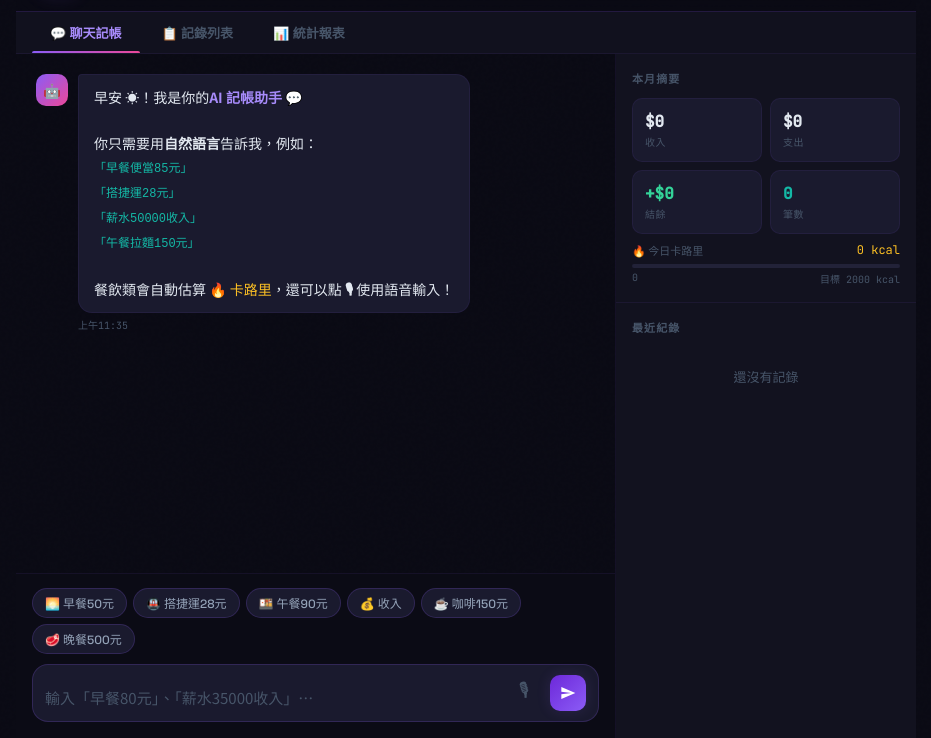
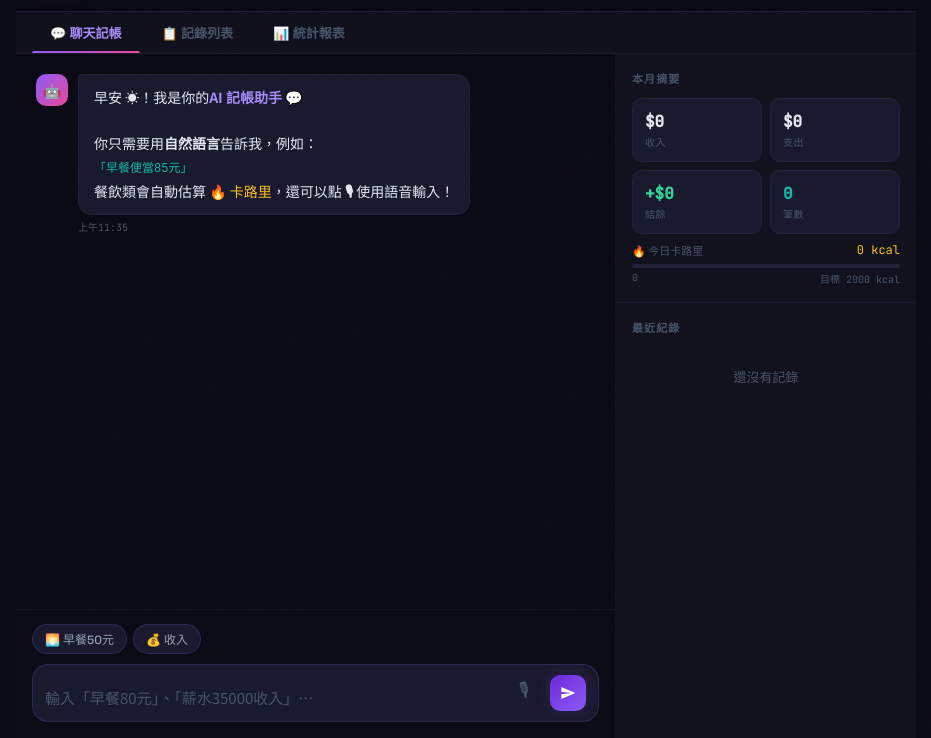
Before and after one commit to hansid2047/BudgetChat, a plain HTML site: page index.html in a window 1280 px wide. Shown: the part 62-800 px from the top of the page, without its empty margins (174-1105 px from the left). Drawn offline with Linux system fonts and the light colour scheme.

Commit message:
Update index.html

```diff
--- a/index.html
+++ b/index.html
@@ -389,11 +389,9 @@ body::before{
       <div class="input-area">
         <div class="hint-row" id="hint_row">
           <span class="hint" onclick="fillHint('早餐50元')">🌅 早餐50元</span>
-          <span class="hint" onclick="fillHint('搭捷運28元')">🚇 搭捷運28元</span>
-          <span class="hint" onclick="fillHint('午餐便當90元')">🍱 午餐90元</span>
+
           <span class="hint" onclick="fillHint('薪水35000元收入')">💰 收入</span>
-          <span class="hint" onclick="fillHint('咖啡拿鐵150元')">☕ 咖啡150元</span>
-          <span class="hint" onclick="fillHint('晚餐燒肉500元')">🥩 晚餐500元</span>
+
         </div>
         <div class="input-wrap">
           <textarea class="chat-input" id="chat_input" placeholder="輸入「早餐80元」、「薪水35000收入」…" rows="1"
@@ -957,9 +955,6 @@ function welcome() {
     ${greet}！我是你的<strong style="color:var(--purple-l)">AI 記帳助手</strong> 💬<br><br>
     你只需要用<strong>自然語言</strong>告訴我，例如：<br>
     <code style="color:var(--teal);font-size:12px">「早餐便當85元」</code><br>
-    <code style="color:var(--teal);font-size:12px">「搭捷運28元」</code><br>
-    <code style="color:var(--teal);font-size:12px">「薪水50000收入」</code><br>
-    <code style="color:var(--teal);font-size:12px">「午餐拉麵150元」</code><br><br>
     餐飲類會自動估算 <span style="color:var(--cal)">🔥 卡路里</span>，還可以點 <strong>🎙</strong> 使用語音輸入！`
   );
 }
```
